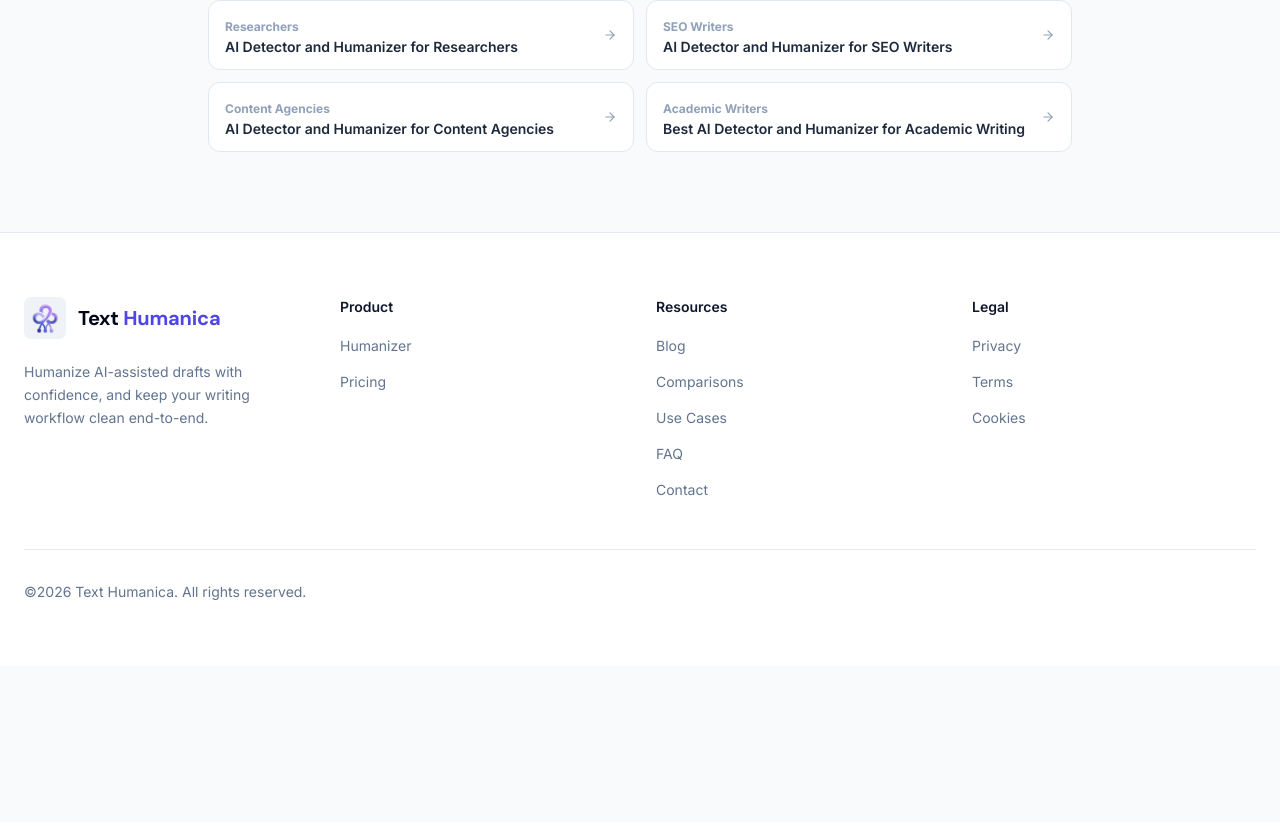
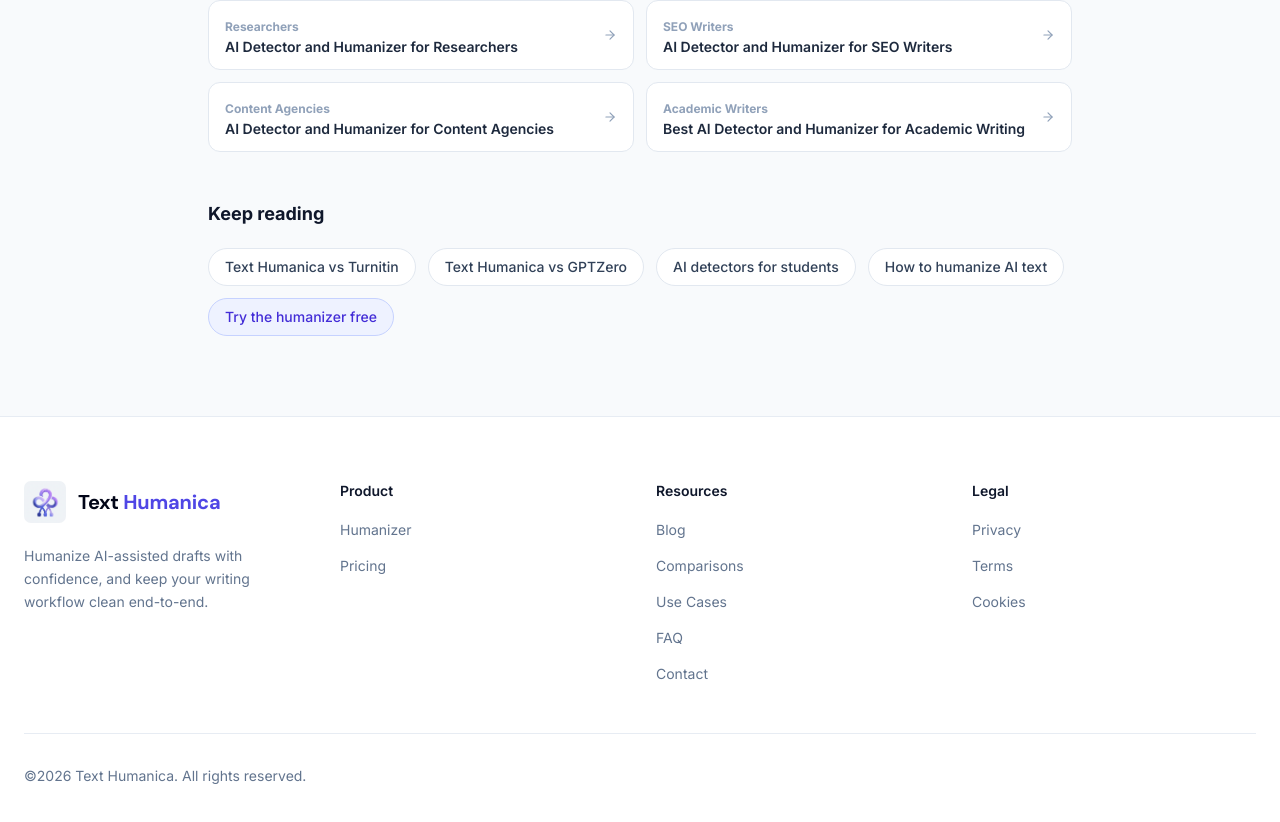
Before and after one commit to Misgana-design/Detect-Humanize, a Next.js app: page /use-cases/for-students in a window 1280 px wide. Shown: the part 1796-2618 px from the top of the page. Before the commit the page ends 2462 px from the top, so only its background shows below. Built offline with nearby package versions, Linux system fonts and the light colour scheme; no server answers.

Commit message:
use cases

```diff
--- a/src/app/use-cases/[usecase]/page.tsx
+++ b/src/app/use-cases/[usecase]/page.tsx
@@ -177,6 +177,43 @@ export default async function UseCasePage({ params }: Props) {
             ))}
         </div>
       </div>
+
+      {/* Cross-links to tools and blog */}
+      <div className="mt-12">
+        <h2 className="mb-5 text-lg font-bold text-slate-900">Keep reading</h2>
+        <div className="flex flex-wrap gap-3">
+          <Link
+            href="/tools/vs-turnitin"
+            className="rounded-full border border-slate-200 bg-white px-4 py-2 text-sm font-medium text-slate-700 transition hover:border-indigo-200 hover:text-indigo-600"
+          >
+            Text Humanica vs Turnitin
+          </Link>
+          <Link
+            href="/tools/vs-gptzero"
+            className="rounded-full border border-slate-200 bg-white px-4 py-2 text-sm font-medium text-slate-700 transition hover:border-indigo-200 hover:text-indigo-600"
+          >
+            Text Humanica vs GPTZero
+          </Link>
+          <Link
+            href="/blog/ai-detector-for-students"
+            className="rounded-full border border-slate-200 bg-white px-4 py-2 text-sm font-medium text-slate-700 transition hover:border-indigo-200 hover:text-indigo-600"
+          >
+            AI detectors for students
+          </Link>
+          <Link
+            href="/blog/how-to-humanize-ai-text"
+            className="rounded-full border border-slate-200 bg-white px-4 py-2 text-sm font-medium text-slate-700 transition hover:border-indigo-200 hover:text-indigo-600"
+          >
+            How to humanize AI text
+          </Link>
+          <Link
+            href="/humanize"
+            className="rounded-full border border-indigo-200 bg-indigo-50 px-4 py-2 text-sm font-medium text-indigo-700 transition hover:bg-indigo-100"
+          >
+            Try the humanizer free
+          </Link>
+        </div>
+      </div>
     </div>
   );
 }
```
